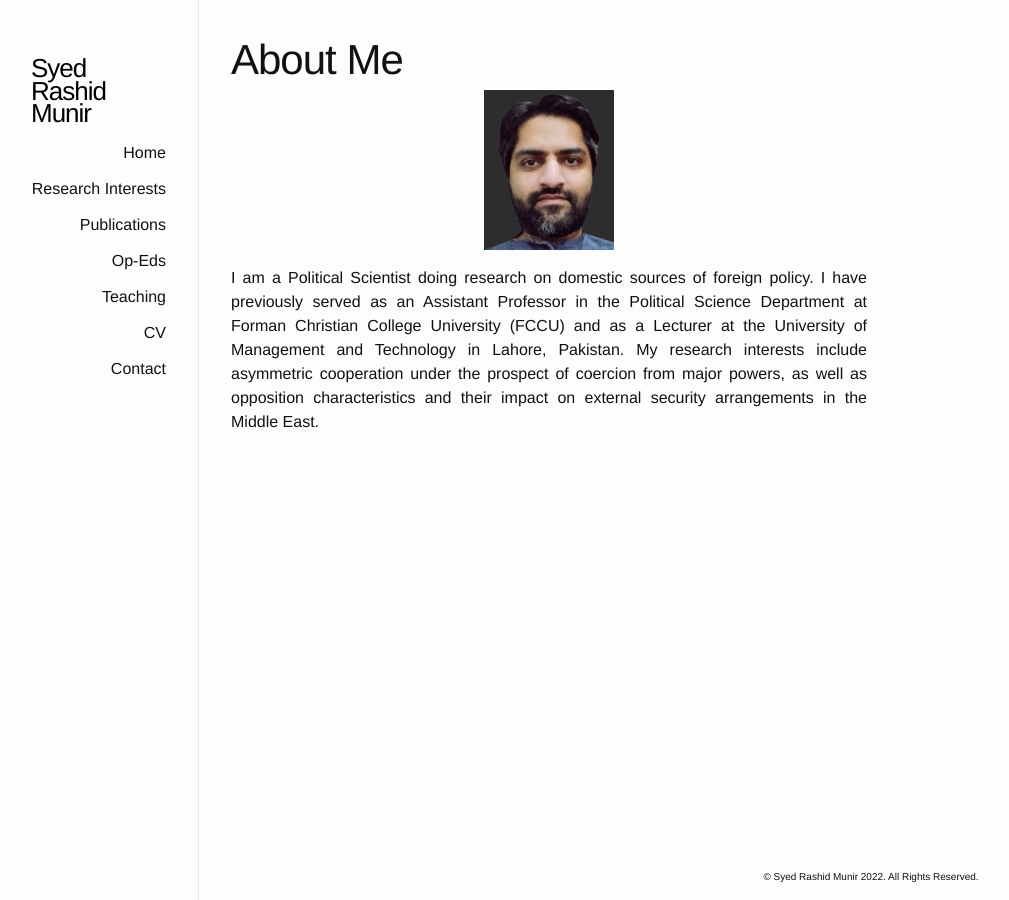
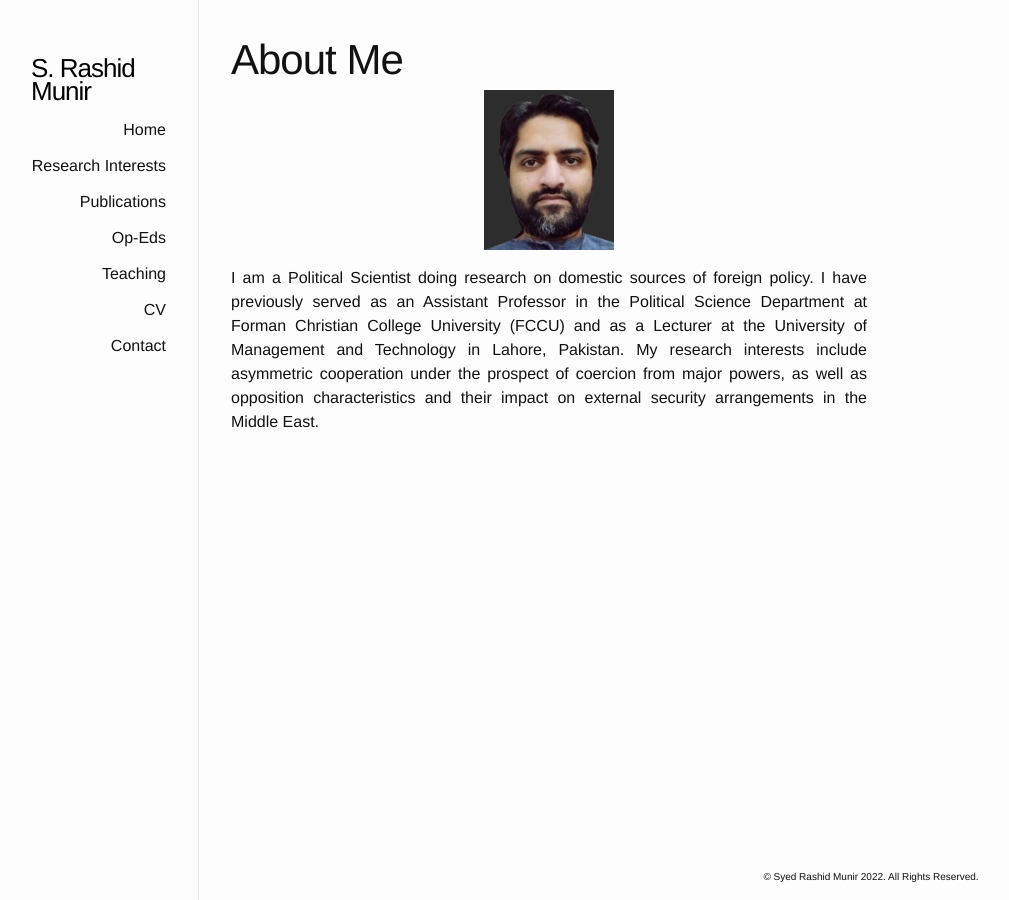
Before and after one commit to srmunir/srmunir.github.io, a Jekyll site: the page built from index.html, in a window 1280 px wide. Shown: the whole page, without its empty margins (191-1200 px from the left). Built offline with Jekyll 4.4.1, drawn with Linux system fonts in a browser that asks for light colours.

Commit message:
updated config for yaml

```diff
--- a/_config.yml
+++ b/_config.yml
@@ -1,5 +1,5 @@
 # Site settings
-title: Syed Rashid Munir
+title: S. Rashid Munir
 email: smunir1@binghamton.edu
 description: > # this means to ignore newlines until "baseurl:"
 
```
